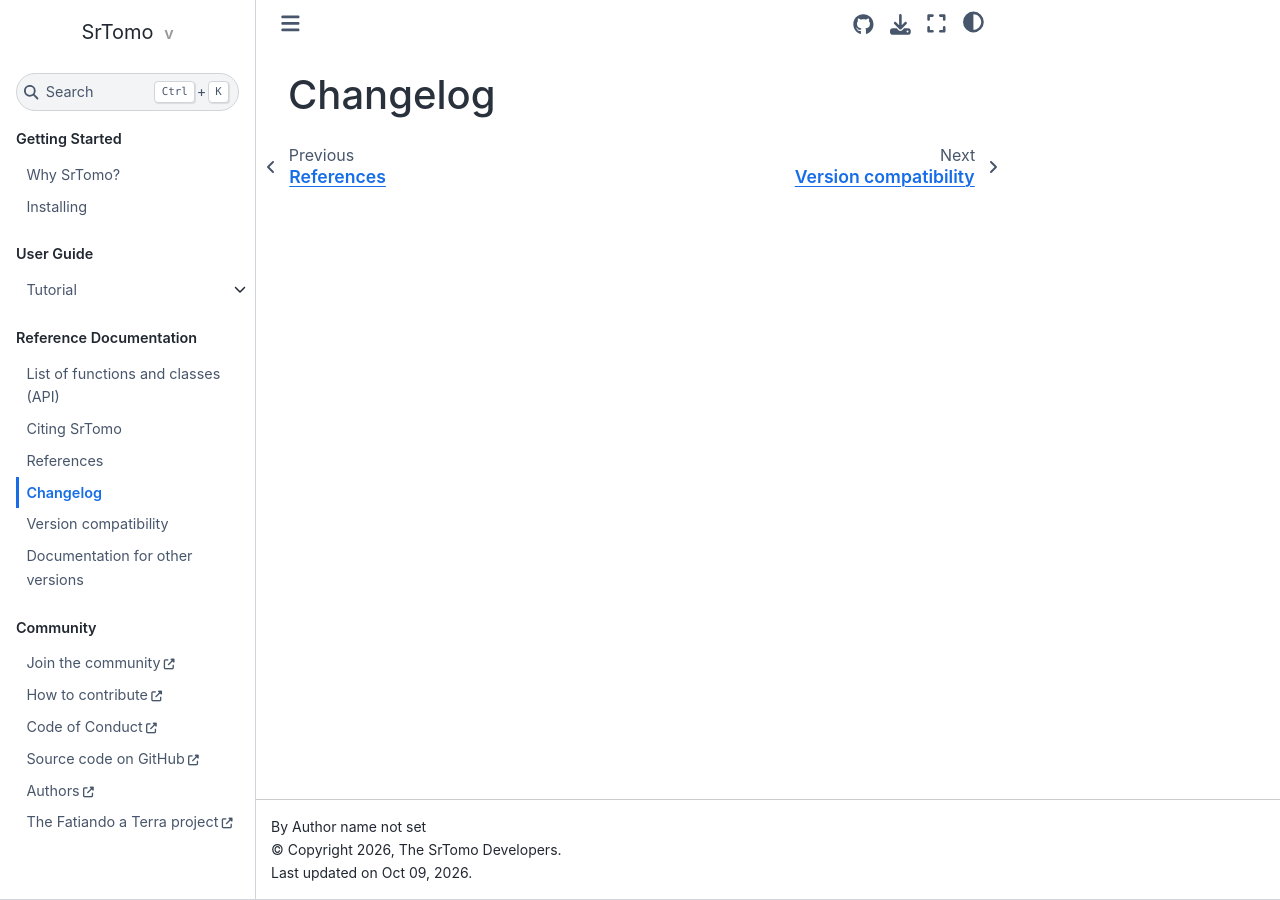
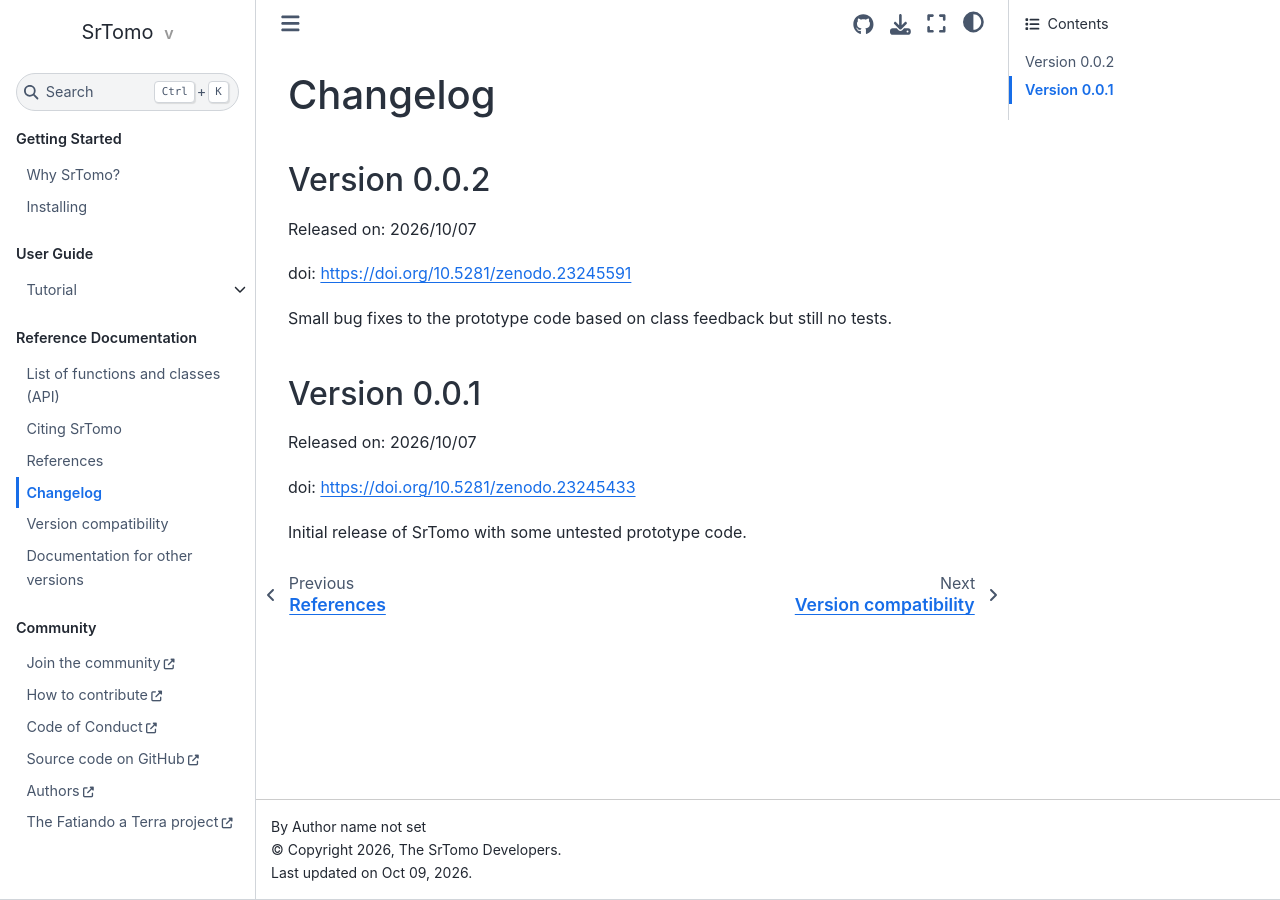
Before and after one commit to fatiando/srtomo, a Sphinx documentation site: the page built from doc/changes.rst, in a window 1280 px wide. Built offline with Sphinx 7.4.7 and the Sphinx Book theme 1.1.4, drawn with Linux system fonts in a browser that asks for light colours; pages that are not in the unit, such as notebooks, are missing from menus; the version number could not be read and is left out.

Commit message:
Add DOIs and changelog entry for v0.0.1 and v0.0.2 (#10)
Includes the overall DOI in the README and citation information.

```diff
--- a/doc/changes.rst
+++ b/doc/changes.rst
@@ -2,3 +2,23 @@
 
 Changelog
 =========
+
+Version 0.0.2
+-------------
+
+Released on: 2026/10/07
+
+doi: https://doi.org/10.5281/zenodo.23245591
+
+Small bug fixes to the prototype code based on class feedback but still no
+tests.
+
+
+Version 0.0.1
+-------------
+
+Released on: 2026/10/07
+
+doi: https://doi.org/10.5281/zenodo.23245433
+
+Initial release of SrTomo with some untested prototype code.
--- a/doc/citing.rst
+++ b/doc/citing.rst
@@ -7,4 +7,4 @@ This is research software **made by scientists**. Citations help us justify the
 effort that goes into building and maintaining this project.
 
 If you used it in your research, please consider citing the latest Zenodo
-archive: TBD
+archive: https://doi.org/10.5281/zenodo.23245432
```
Also changed, not shown: README.md (+1 -1 lines).
